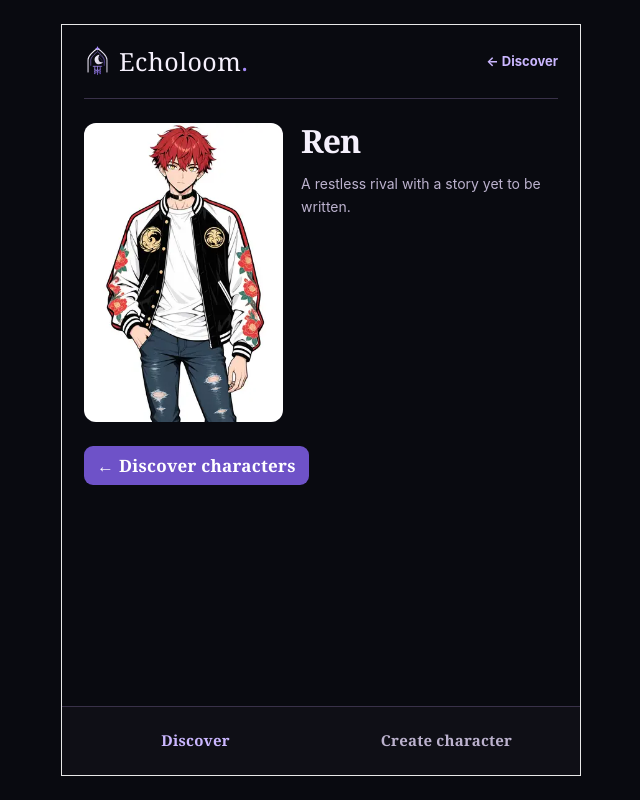
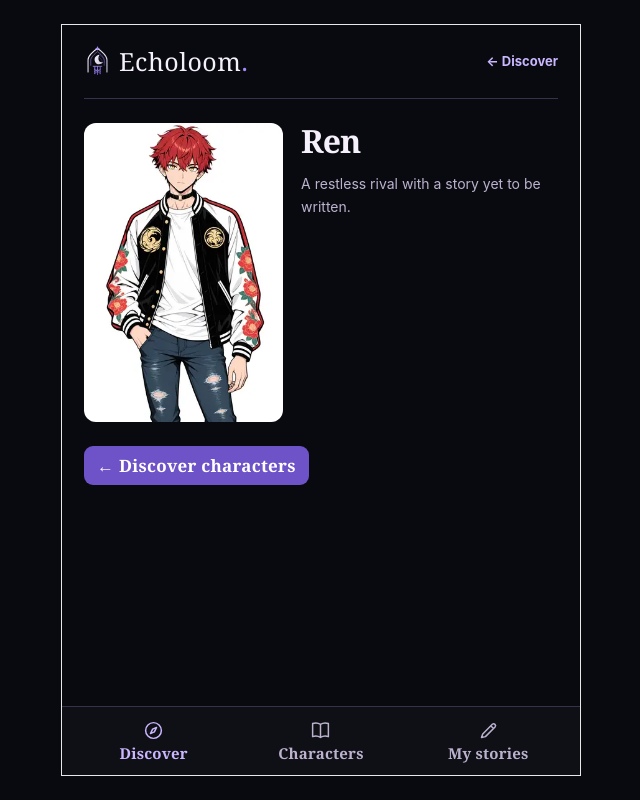
Before and after one commit to Roxyh-code/Echoloom_marketplace, a Next.js app in the folder web/: page /marketplace/preview/concept-ren in a window 1280 px wide. Shown: the whole page, without its empty margins (319-959 px from the left). Built offline with nearby package versions, Linux system fonts and the light colour scheme; no server answers; a web font is replaced by a local one.

Commit message:
fix(navigation): use stable shared bottom tabs across Marketplace and Studio

```diff
--- a/web/app/marketplace/[listingId]/page.tsx
+++ b/web/app/marketplace/[listingId]/page.tsx
@@ -9,6 +9,7 @@ import {
   MarketplaceApiError,
 } from "@/components/marketplace-api";
 import "../marketplace.css";
+import { MobileBottomNav } from "@/components/mobile-bottom-nav";
 
 /** Public listing preview: never load or render the private Character profile. */
 export default function PublicListingPage() {
@@ -120,10 +121,7 @@ export default function PublicListingPage() {
           </article>
         ) : null}
       </div>
-      <nav className="em-bottom-nav" aria-label="Primary navigation">
-        <Link href="/marketplace" aria-current="page"><span>Discover</span></Link>
-        <Link href="/characters/new"><span>Create character</span></Link>
-      </nav>
+      <MobileBottomNav active="discover" />
     </main>
   );
 }
--- a/web/app/marketplace/preview/[id]/page.tsx
+++ b/web/app/marketplace/preview/[id]/page.tsx
@@ -2,6 +2,7 @@ import Link from "next/link";
 import { notFound } from "next/navigation";
 import { findPlaceholderCharacter } from "@/components/marketplace-placeholders";
 import "../../marketplace.css";
+import { MobileBottomNav } from "@/components/mobile-bottom-nav";
 
 /** Static preview: deliberately does not look up a Listing or unlock rehearsal. */
 export default async function CharacterPreviewPage({
@@ -46,10 +47,7 @@ export default async function CharacterPreviewPage({
           <Link href="/marketplace" className="em-hero-link" style={{ marginTop: 24 }}>← Discover characters</Link>
         </article>
       </div>
-      <nav className="em-bottom-nav" aria-label="Primary navigation">
-        <Link href="/marketplace" aria-current="page"><span>Discover</span></Link>
-        <Link href="/characters/new"><span>Create character</span></Link>
-      </nav>
+      <MobileBottomNav active="discover" />
     </main>
   );
 }
--- a/web/app/rehearsal/rehearsal.css
+++ b/web/app/rehearsal/rehearsal.css
@@ -622,6 +622,9 @@
   padding: 10px 8px calc(10px + env(safe-area-inset-bottom));
 }
 .rh-nav > * {
+  flex: 1;
+  min-width: 0;
+  text-decoration: none;
   background: none;
   border: 0;
   color: #7a7a7a !important;
--- /dev/null
+++ b/web/components/mobile-bottom-nav.tsx
@@ -0,0 +1,65 @@
+"use client";
+
+import Link from "next/link";
+
+type Section = "discover" | "characters" | "stories";
+
+const sections = [
+  { id: "discover", label: "Discover", href: "/marketplace" },
+  { id: "characters", label: "Characters", href: "/rehearsal?view=characters" },
+  { id: "stories", label: "My stories", href: "/rehearsal" },
+] as const;
+
+function NavigationIcon({ section }: { section: Section }) {
+  const paths: Record<Section, React.ReactNode> = {
+    discover: <><circle cx="12" cy="12" r="9" /><path d="m15.5 8.5-2.5 5-4.5 2 2.5-5 4.5-2Z" /></>,
+    characters: <><path d="M12 5c-3-2-6-2-9-1v15c3-1 6-1 9 1 3-2 6-2 9-1V4c-3-1-6-1-9 1ZM12 5v15" /></>,
+    stories: <><path d="m4 20 4.5-1 11-11a2.2 2.2 0 0 0-3.1-3.1l-11 11L4 20ZM14.5 6.5l3 3" /></>,
+  };
+  return (
+    <svg width={21} height={21} viewBox="0 0 24 24" fill="none" stroke="currentColor"
+      strokeWidth="1.7" strokeLinecap="round" strokeLinejoin="round" aria-hidden="true">
+      {paths[section]}
+    </svg>
+  );
+}
+
+/** Consistent nav order and icons across Marketplace, public previews and Story Studio.
+ *
+ * Story Studio keeps its in-page navigation callbacks (to preserve draft state
+ * and existing history logic). Other pages use the equivalent Next.js routes.
+ */
+export function MobileBottomNav({
+  active,
+  variant = "marketplace",
+  onCharacters,
+  onStories,
+}: {
+  active: Section;
+  variant?: "marketplace" | "studio";
+  onCharacters?: () => void;
+  onStories?: () => void;
+}) {
+  return (
+    <nav className={variant === "studio" ? "rh-nav" : "em-bottom-nav"}
+      aria-label="Primary navigation">
+      {sections.map((item) => {
+        const selected = item.id === active;
+        const contents = <><NavigationIcon section={item.id} /><span>{item.label}</span></>;
+        const onClick = item.id === "characters" ? onCharacters
+          : item.id === "stories" ? onStories : undefined;
+        return onClick ? (
+          <button key={item.id} type="button" className={selected ? "active" : undefined}
+            aria-current={selected ? "page" : undefined} onClick={onClick}>
+            {contents}
+          </button>
+        ) : (
+          <Link key={item.id} href={item.href} className={selected ? "active" : undefined}
+            aria-current={selected ? "page" : undefined}>
+            {contents}
+          </Link>
+        );
+      })}
+    </nav>
+  );
+}
```
Also changed, not shown: web/components/marketplace-discover.tsx (+2 -5 lines), web/components/rehearsal-app.tsx (+7 -18 lines), 1 other file (tests, documents, lock files or other folders).
